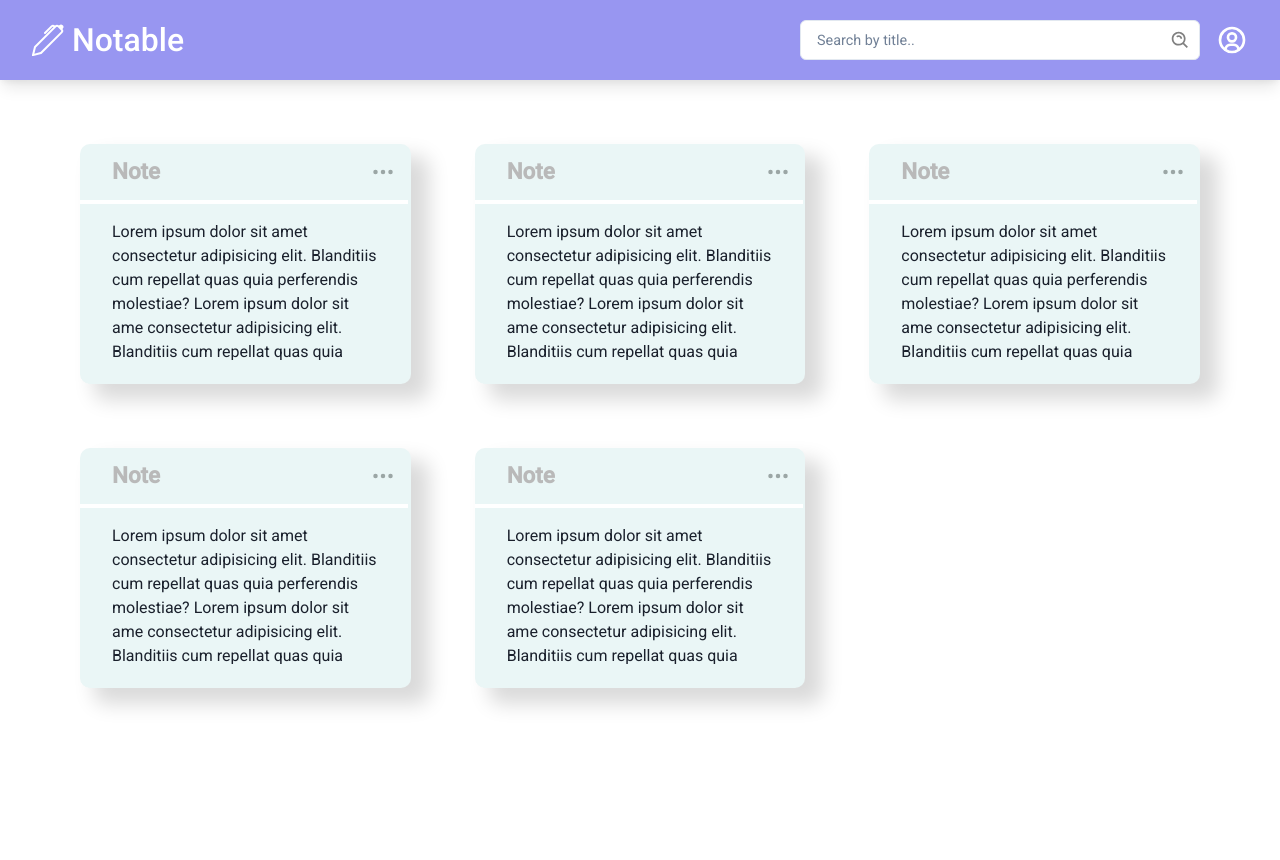
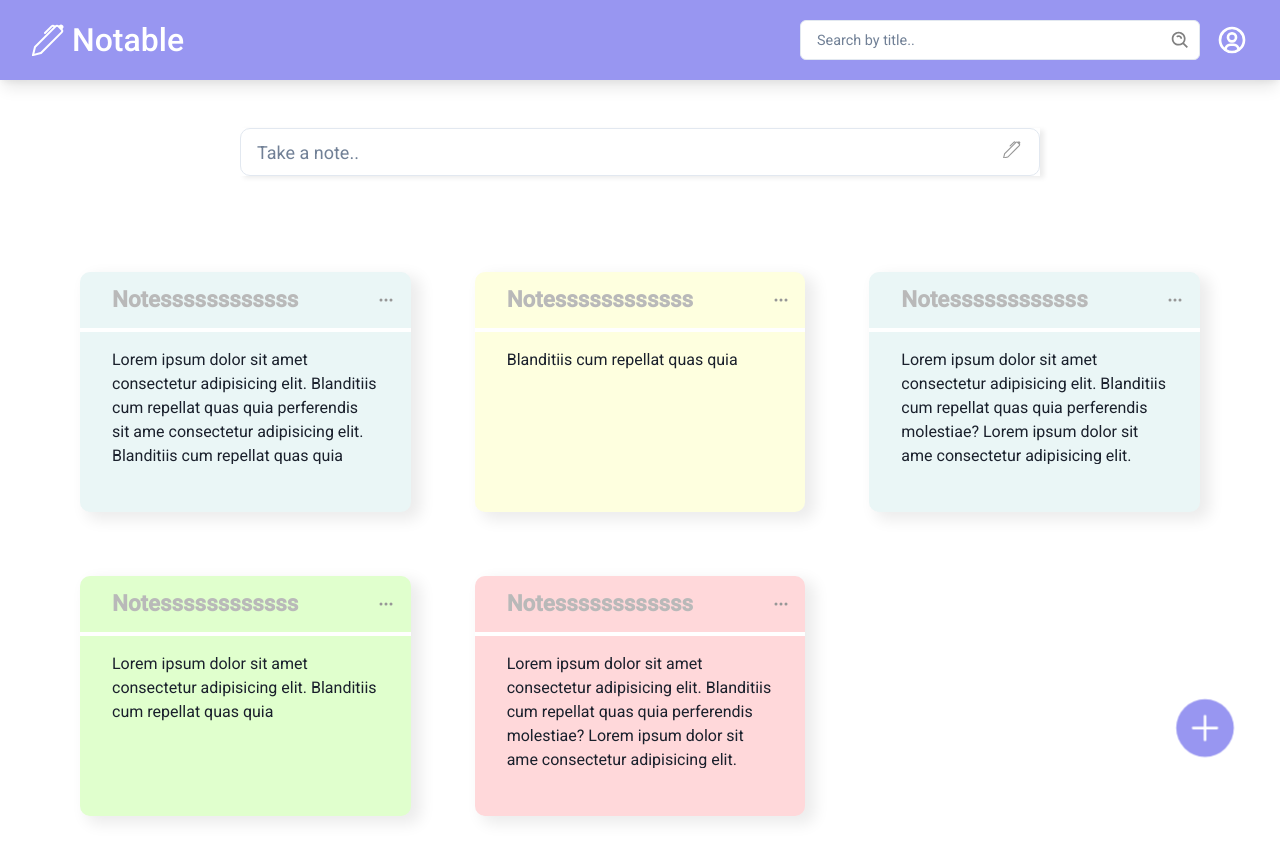
Before and after one commit to Gokul-Gopi/notable, a React (Create React App) app in the folder web/: page / in a window 1280 px wide. Shown: the top 860 px of the page. Before the commit the page ends 800 px from the top, so only its background shows below. Built offline with nearby package versions, Linux system fonts and the light colour scheme.

Commit message:
feat(web): ui for preview note

```diff
--- a/web/src/App.js
+++ b/web/src/App.js
@@ -1,6 +1,8 @@
 import { Box, Grid } from "@chakra-ui/react";
+import CreateNoteFloatingButton from "./components/CreateNoteFloatingButton";
+import CreateNoteInput from "./components/CreateNoteInput";
 import Navbar from "./components/Navbar";
-import Note from "./components/Note";
+import PreviewNote from "./components/PreviewNote";
 import "./index.css";
 import mockData from "./utils/mock-data.json";
 
@@ -8,19 +10,21 @@ function App() {
   return (
     <Box className="App">
       <Navbar />
+      <CreateNoteInput />
       <Grid
         templateColumns="repeat(3, 1fr)"
         gap="4rem"
         justifyItems="center"
         width={{ base: "90%", lg: "70rem" }}
-        // border="1px"
         m="auto"
-        py={{ base: "2rem", lg: "4rem" }}
+        py={{ base: "2rem", lg: "3rem" }}
       >
         {mockData.map((e, i) => {
-          return <Note key={i} noteDetails={e} />;
+          return <PreviewNote key={i} noteDetails={e} />;
         })}
       </Grid>
+
+      <CreateNoteFloatingButton />
     </Box>
   );
 }
--- /dev/null
+++ b/web/src/components/CreateNoteFloatingButton.js
@@ -0,0 +1,28 @@
+import { IconButton } from "@chakra-ui/react";
+import React from "react";
+import { IoAdd } from "react-icons/io5";
+
+const CreateNoteFloatingButton = () => {
+  return (
+    <IconButton
+      as={IoAdd}
+      position="fixed"
+      bottom="6%"
+      right="4%"
+      cursor="pointer"
+      fontSize="1rem"
+      p="0.4rem"
+      borderRadius="3rem"
+      transform="scale(1.2)"
+      bg="brand.primary"
+      color="white"
+      strokeWidth="2"
+      height="3rem"
+      width="3rem"
+      transition="all 0.2s"
+      _hover={{ background: "brand.primary", transform: "scale(1.3)" }}
+    />
+  );
+};
+
+export default CreateNoteFloatingButton;
--- /dev/null
+++ b/web/src/components/CreateNoteInput.js
@@ -0,0 +1,27 @@
+import { Input, InputGroup, InputRightElement } from "@chakra-ui/react";
+import React, { useState } from "react";
+import { BsPen } from "react-icons/bs";
+
+const CreateNoteInput = () => {
+  const [expandContainer, setExpandContainer] = useState(false);
+
+  return (
+    <InputGroup
+      width="50rem"
+      m="auto"
+      my="3rem"
+      boxShadow="4px 2px 5px 0px rgba(0, 0, 0, 0.08)"
+      onClick={() => setExpandContainer(true)}
+    >
+      <Input placeholder="Take a note.." size="lg" borderRadius="10" />
+      <InputRightElement
+        children={<BsPen fontSize="1.1rem" />}
+        color="#979797"
+        mr="0.5rem"
+        mt="0.1rem"
+      />
+    </InputGroup>
+  );
+};
+
+export default CreateNoteInput;
--- a/web/src/components/Note.js
+++ /dev/null
@@ -1,48 +0,0 @@
-import { Box, Flex, Icon, Input, Text, Textarea } from "@chakra-ui/react";
-import { AiOutlinePushpin, AiFillPushpin } from "react-icons/ai";
-import { BsThreeDots } from "react-icons/bs";
-
-const Note = ({ noteDetails }) => {
-  return (
-    <Flex
-      boxShadow="16px 14px 20px 2px rgba(0, 0, 0, 0.15)"
-      direction="column"
-      bg={noteDetails?.bgColor}
-      borderRadius="10"
-      height="15rem"
-      pos="relative"
-      cursor="pointer"
-      transition="all 0.3s"
-      _hover={{ transform: "scale(1.03)" }}
-    >
-      <Flex
-        justify="space-between"
-        alignItems="center"
-        borderBottom="4px"
-        borderColor="white"
-        pr="0.8rem"
-        maxW="20.5rem"
-      >
-        <Text
-          fontSize="1.4rem"
-          fontWeight="bold"
-          px="2rem"
-          py="0.7rem"
-          color="#b9b9b9"
-          textOverflow="ellipsis"
-          overflow="hidden"
-          whiteSpace="nowrap"
-        >
-          {noteDetails?.title}
-        </Text>
-        <Icon as={BsThreeDots} fontSize="1.5rem" color="#9ba6a5" />
-      </Flex>
-
-      <Text px="2rem" py="1rem" height="65%" overflow="hidden">
-        {noteDetails?.note}
-      </Text>
-    </Flex>
-  );
-};
-
-export default Note;
--- /dev/null
+++ b/web/src/components/PreviewNote.js
@@ -0,0 +1,101 @@
+import {
+  Flex,
+  IconButton,
+  Menu,
+  MenuButton,
+  MenuItem,
+  MenuList,
+  Text,
+} from "@chakra-ui/react";
+import { AiOutlinePushpin, AiOutlineDelete } from "react-icons/ai";
+import { BiExpandAlt } from "react-icons/bi";
+import { BsThreeDots } from "react-icons/bs";
+
+const PreviewNote = ({ noteDetails }) => {
+  return (
+    <Flex
+      boxShadow="8px 6px 15px 2px rgba(0, 0, 0, 0.08)"
+      direction="column"
+      bg={noteDetails?.bgColor}
+      borderRadius="10"
+      height="15rem"
+      cursor="pointer"
+      transition="all 0.2s"
+      _hover={{ boxShadow: "8px 6px 15px 2px rgba(0, 0, 0, 0.15)" }}
+      width="100%"
+    >
+      <Flex
+        justify="space-between"
+        alignItems="center"
+        borderBottom="4px"
+        borderColor="white"
+        pr="0.3rem"
+      >
+        <Text
+          fontSize="1.4rem"
+          fontWeight="bold"
+          px="2rem"
+          py="0.7rem"
+          color="#b9b9b9"
+          textOverflow="ellipsis"
+          overflow="hidden"
+          whiteSpace="nowrap"
+        >
+          {noteDetails?.title}ssssssssssss
+        </Text>
+        <Menu placement="left-start">
+          <MenuButton
+            as={IconButton}
+            aria-label="Options"
+            icon={<BsThreeDots fontSize="1rem" color="#979797" />}
+            background="transparent"
+            _active={{ background: "transparent" }}
+            _hover={{ background: "transparent" }}
+          />
+          <MenuList minWidth="10rem">
+            <MenuItem
+              icon={<BiExpandAlt color="#42b883" />}
+              borderBottom="1px"
+              borderColor="#dbdbdb"
+              transition="0.2s"
+              _hover={{
+                transform: "translateX(5px)",
+                background: "transparent",
+              }}
+            >
+              View
+            </MenuItem>
+            <MenuItem
+              icon={<AiOutlinePushpin color="#38598b" fontSize="1rem" />}
+              borderBottom="1px"
+              borderColor="#dbdbdb"
+              transition="0.2s"
+              _hover={{
+                transform: "translateX(5px)",
+                background: "transparent",
+              }}
+            >
+              Pin
+            </MenuItem>
+            <MenuItem
+              icon={<AiOutlineDelete color="#f95959" fontSize="1rem" />}
+              transition="0.2s"
+              _hover={{
+                transform: "translateX(5px)",
+                background: "transparent",
+              }}
+            >
+              Delete
+            </MenuItem>
+          </MenuList>
+        </Menu>
+      </Flex>
+
+      <Text px="2rem" py="1rem" height="55%" overflow="hidden">
+        {noteDetails?.note}
+      </Text>
+    </Flex>
+  );
+};
+
+export default PreviewNote;
--- a/web/src/index.css
+++ b/web/src/index.css
@@ -4,9 +4,9 @@
   margin: 0;
   padding: 0;
   box-sizing: border-box;
+  font-family: "Roboto", sans-serif;
 }
 
 .App {
-  font-family: "Roboto", sans-serif;
   min-height: 100vh;
 }
--- a/web/src/utils/mock-data.json
+++ b/web/src/utils/mock-data.json
@@ -1,8 +1,18 @@
 [
 	{
 		"title":"Note",
-		"note": "Lorem ipsum dolor sit amet consectetur adipisicing elit. Blanditiis cum repellat quas quia perferendis molestiae? Lorem ipsum dolor sit ame consectetur adipisicing elit. Blanditiis cum repellat quas quia",
+		"note": "Lorem ipsum dolor sit amet consectetur adipisicing elit. Blanditiis cum repellat quas quia perferendis sit ame consectetur adipisicing elit. Blanditiis cum repellat quas quia",
 		"bgColor": "#eaf6f6",
+		"isPinned":false,
+		"label": {
+			"name":"Work",
+			"color": "blue"
+		}
+	},
+	{
+		"title":"Note",
+		"note": "Blanditiis cum repellat quas quia",
+		"bgColor": "#feffdf",
 		"isPinned":false,
 		"label": {
 			"name":"Work",
@@ -21,8 +31,8 @@
 	},
 	{
 		"title":"Note",
-		"note": "Lorem ipsum dolor sit amet consectetur adipisicing elit. Blanditiis cum repellat quas quia perferendis molestiae? Lorem ipsum dolor sit ame consectetur adipisicing elit. Blanditiis cum repellat quas quia",
-		"bgColor": "#eaf6f6",
+		"note": "Lorem ipsum dolor sit amet consectetur adipisicing elit. Blanditiis cum repellat quas quia",
+		"bgColor": "#e0ffcd",
 		"isPinned":false,
 		"label": {
 			"name":"Work",
@@ -32,17 +42,7 @@
 	{
 		"title":"Note",
 		"note": "Lorem ipsum dolor sit amet consectetur adipisicing elit. Blanditiis cum repellat quas quia perferendis molestiae? Lorem ipsum dolor sit ame consectetur adipisicing elit. Blanditiis cum repellat quas quia",
-		"bgColor": "#eaf6f6",
-		"isPinned":false,
-		"label": {
-			"name":"Work",
-			"color": "blue"
-		}
-	},
-	{
-		"title":"Note",
-		"note": "Lorem ipsum dolor sit amet consectetur adipisicing elit. Blanditiis cum repellat quas quia perferendis molestiae? Lorem ipsum dolor sit ame consectetur adipisicing elit. Blanditiis cum repellat quas quia",
-		"bgColor": "#eaf6f6",
+		"bgColor": "#ffd8da",
 		"isPinned":false,
 		"label": {
 			"name":"Work",
```
Also changed, not shown: web/src/components/EditNote.js (added, +7 -0 lines).
